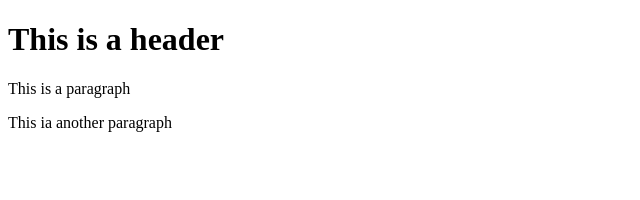
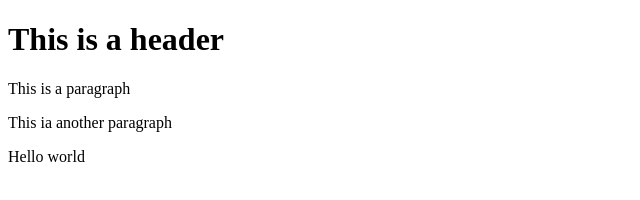
Before and after one commit to Franceco22/git-test, a website: page index.html in a window 1280 px wide. Shown: the full height of the page, 0-640 px from the left. Drawn offline with Linux system fonts and the light colour scheme.

Commit message:
Using NPM

```diff
--- a/index.html
+++ b/index.html
@@ -4,5 +4,6 @@
         <h1>This is a header</h1>
         <p>This is a paragraph</p>
         <P>This ia another paragraph</P>
+        <P>Hello world</P>
     </body>
 </html>
```
Also changed, not shown: package.json (added, +24 -0 lines), 2 other files.
